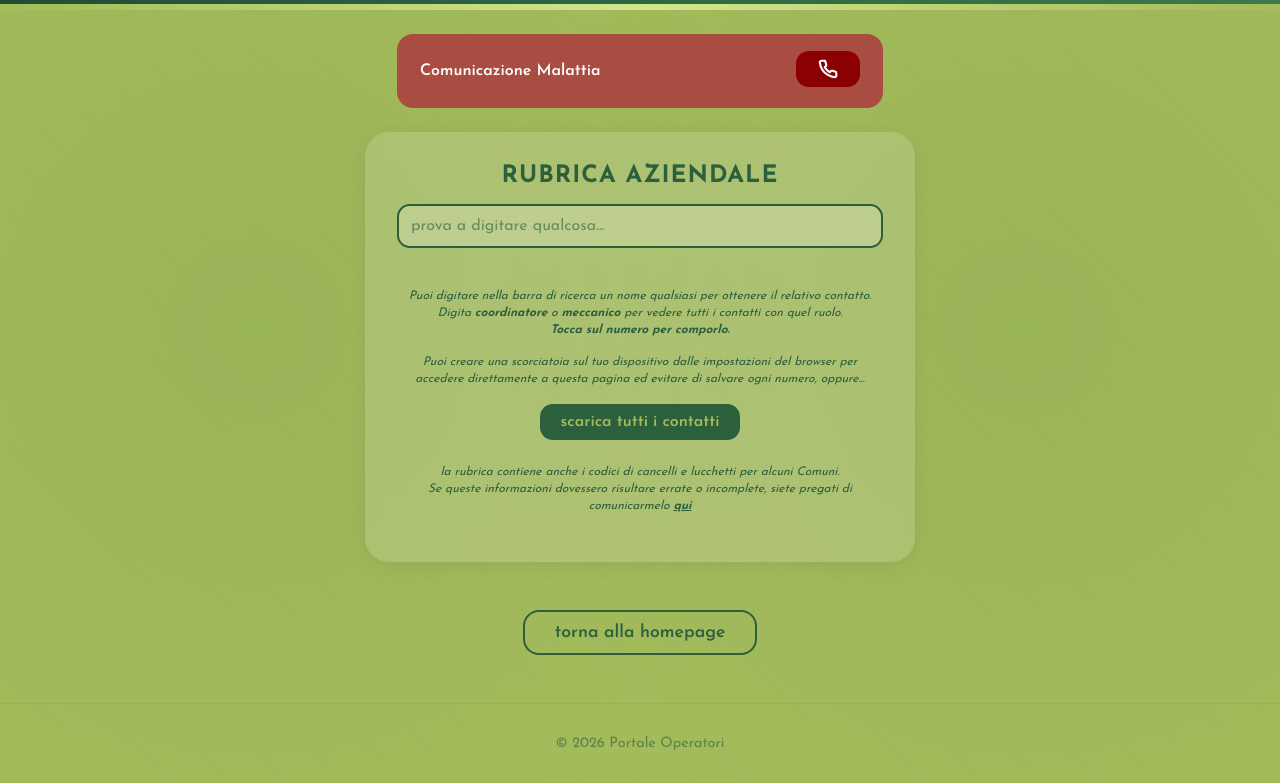
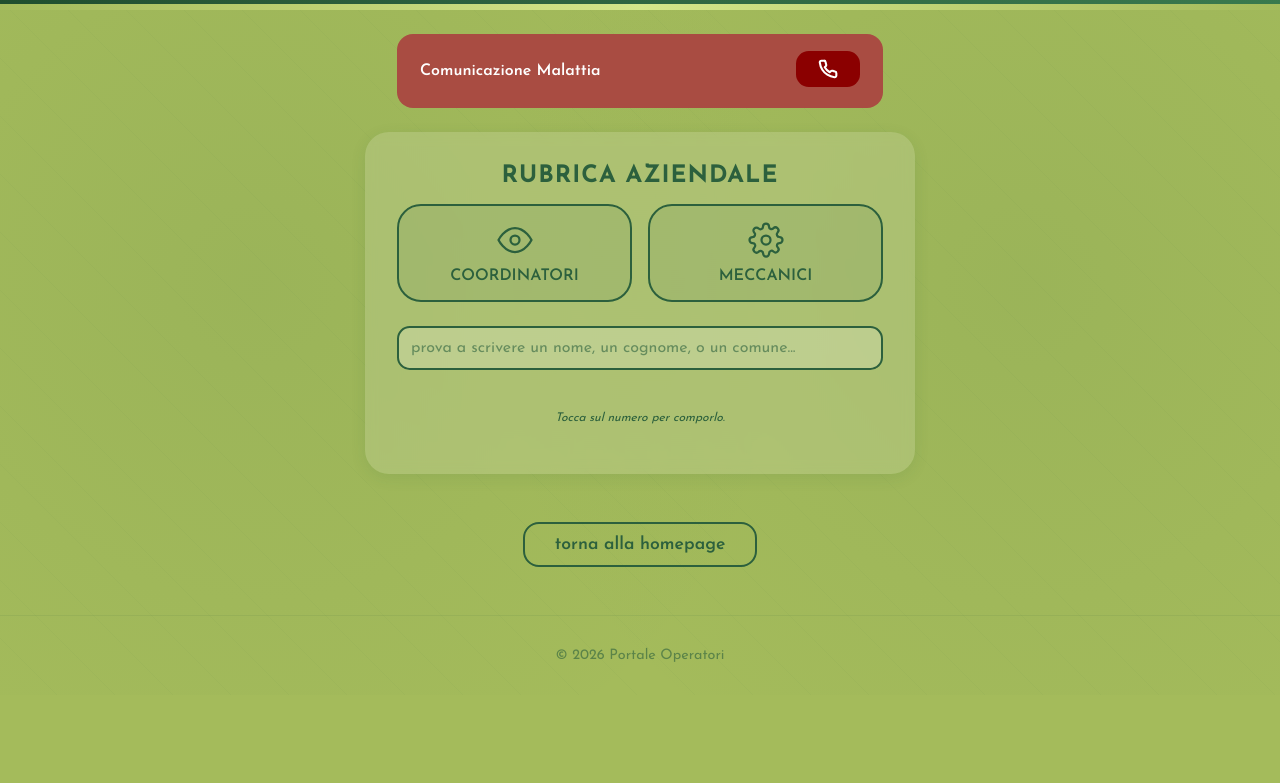
Before and after one commit to ersudriver/ersuoperator, a plain HTML site: page NUM.html in a window 1280 px wide. Shown: the part 126-909 px from the top of the page. After the commit the page ends 821 px from the top, so only its background shows below. Drawn offline with Linux system fonts and the light colour scheme; no server answers.

Commit message:
Refactor role buttons and update search input

```diff
--- a/NUM.html
+++ b/NUM.html
@@ -88,21 +88,45 @@
             margin-bottom: 1rem;
         }
 
-        .btn-vcf {
-            display: inline-block;
-            background-color: #2c603d;
-            color: #a4bb5b;
-            padding: 10px 20px;
-            text-decoration: none;
-            border-radius: 0.8rem;
-            font-weight: 600;
+        .role-buttons {
+            display: flex;
+            justify-content: center;
+            gap: 1rem;
             margin-bottom: 1.5rem;
-            transition: transform 0.3s, opacity 0.3s;
         }
 
-        .btn-vcf:hover {
-            transform: translateY(-3px);
-            opacity: 0.9;
+        .btn-ruolo {
+            display: flex;
+            flex: 1;
+            flex-direction: column;
+            align-items: center;
+            gap: 0.6rem;
+            background: rgba(44,96,61,0.08);
+            border: 2px solid #2c603d;
+            border-radius: 1.5rem;
+            padding: 1rem 0.5rem;
+            color: #2c603d;
+            font-family: 'Josefin Sans', sans-serif;
+            font-size: 1rem;
+            font-weight: 600;
+            cursor: pointer;
+            transition: background 0.3s, color 0.3s, transform 0.3s;
+        }
+
+        .btn-ruolo:hover {
+            background: #2c603d;
+            color: #a4bb5b;
+            transform: translateY(-4px);
+        }
+
+        .btn-ruolo svg {
+            width: 36px;
+            height: 36px;
+            transition: transform 0.3s;
+        }
+
+        .btn-ruolo:hover svg {
+            transform: scale(1.15);
         }
 
         .search-instruction {
@@ -275,6 +299,8 @@
             header h1 { font-size: 2.5rem; }
             .section-divider { font-size: 1.5rem; }
             .container { margin: 0 1rem 2rem; }
+            .btn-ruolo { font-size: 0.85rem; padding: 0.8rem 0.4rem; }
+            .btn-ruolo svg { width: 30px; height: 30px; }
         }
     </style>
 </head>
@@ -295,24 +321,28 @@
     <div class="container">
         <h2>Rubrica Aziendale</h2>
 
-        <input type="text" id="searchInput" placeholder="prova a digitare qualcosa..." onkeyup="searchData()">
+        <div class="role-buttons">
+            <button type="button" class="btn-ruolo" onclick="mostraRuolo('coordinatore')">
+                <svg viewBox="0 0 24 24" fill="none" stroke="currentColor" stroke-width="1.5" stroke-linecap="round" stroke-linejoin="round">
+                    <path d="M1 12s4-8 11-8 11 8 11 8-4 8-11 8-11-8-11-8z"/>
+                    <circle cx="12" cy="12" r="3"/>
+                </svg>
+                COORDINATORI
+            </button>
+            <button type="button" class="btn-ruolo" onclick="mostraRuolo('meccanico')">
+                <svg viewBox="0 0 24 24" fill="none" stroke="currentColor" stroke-width="1.5" stroke-linecap="round" stroke-linejoin="round">
+                    <circle cx="12" cy="12" r="3"/>
+                    <path d="M19.4 15a1.65 1.65 0 0 0 .33 1.82l.06.06a2 2 0 0 1-2.83 2.83l-.06-.06a1.65 1.65 0 0 0-1.82-.33 1.65 1.65 0 0 0-1 1.51V21a2 2 0 0 1-4 0v-.09A1.65 1.65 0 0 0 9 19.4a1.65 1.65 0 0 0-1.82.33l-.06.06a2 2 0 0 1-2.83-2.83l.06-.06A1.65 1.65 0 0 0 4.68 15a1.65 1.65 0 0 0-1.51-1H3a2 2 0 0 1 0-4h.09A1.65 1.65 0 0 0 4.6 9a1.65 1.65 0 0 0-.33-1.82l-.06-.06a2 2 0 0 1 2.83-2.83l.06.06A1.65 1.65 0 0 0 9 4.68a1.65 1.65 0 0 0 1-1.51V3a2 2 0 0 1 4 0v.09a1.65 1.65 0 0 0 1 1.51 1.65 1.65 0 0 0 1.82-.33l.06-.06a2 2 0 0 1 2.83 2.83l-.06.06A1.65 1.65 0 0 0 19.4 9a1.65 1.65 0 0 0 1.51 1H21a2 2 0 0 1 0 4h-.09a1.65 1.65 0 0 0-1.51 1z"/>
+                </svg>
+                MECCANICI
+            </button>
+        </div>
+
+        <input type="text" id="searchInput" placeholder="prova a scrivere un nome, un cognome, o un comune..." onkeyup="searchData()">
         <div id="results"></div>
 
         <p class="search-instruction" style="margin-top:1rem;">
-            Puoi digitare nella barra di ricerca un nome qualsiasi per ottenere il relativo contatto.<br>
-            Digita <strong>coordinatore</strong> o <strong>meccanico</strong> per vedere tutti i contatti con quel ruolo.<br>
-            <strong>Tocca sul numero per comporlo.</strong>
-        </p>
-
-        <p class="search-instruction" style="margin-bottom:0.5rem;">
-            Puoi creare una scorciatoia sul tuo dispositivo dalle impostazioni del browser per accedere direttamente a questa pagina ed evitare di salvare ogni numero, oppure...
-        </p>
-
-        <a href="rubrica_aziendale.vcf" class="btn-vcf" style="margin-top:0.5rem;">scarica tutti i contatti</a>
-
-        <p class="search-instruction" style="margin-top:0;">
-            la rubrica contiene anche i codici di cancelli e lucchetti per alcuni Comuni.<br>
-            Se queste informazioni dovessero risultare errate o incomplete, siete pregati di comunicarmelo <a href="https://wa.me/393456435592" target="_blank" style="color:#2c603d; font-weight:700;">qui</a>
+            Tocca sul numero per comporlo.
         </p>
     </div>
 
@@ -401,6 +431,12 @@
             }
         }
 
+        function mostraRuolo(ruolo) {
+            document.getElementById('searchInput').value = ruolo;
+            searchData();
+            document.getElementById('results').scrollIntoView({ behavior: 'smooth', block: 'nearest' });
+        }
+
         loadData();
     </script>
 </body>
```
